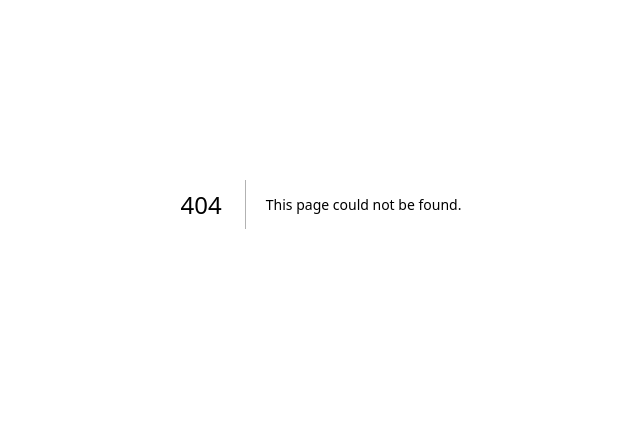
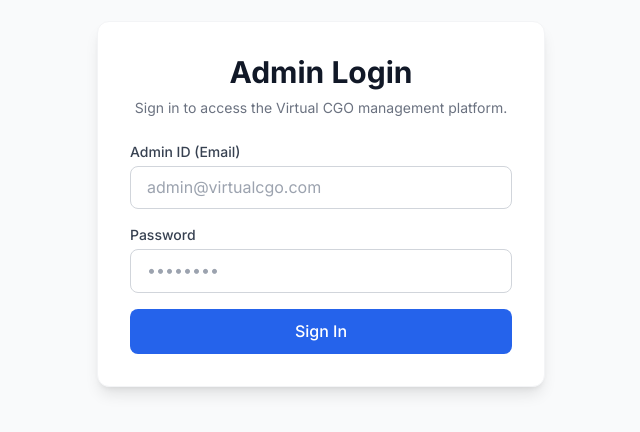
Before and after one commit to khrishChauhan/virtualcgo, a Next.js app: page /login in a window 1280 px wide. Before the commit this address had no page. Shown: the part 196-628 px from the top of the page, without its empty margins (319-959 px from the left). Built offline with nearby package versions, Linux system fonts and the light colour scheme.

Commit message:
feat: implement admin authentication system with login, logout, and protected dashboard pages

```diff
--- /dev/null
+++ b/src/app/admin/dashboard/page.tsx
@@ -0,0 +1,74 @@
+import { cookies } from "next/headers";
+import { redirect } from "next/navigation";
+import { prisma } from "@/lib/prisma";
+
+export default async function AdminDashboard() {
+  // 1. Simple session check - read the cookie
+  const cookieStore = cookies();
+  const sessionId = cookieStore.get("simple_admin_session")?.value;
+
+  // 2. If no session, redirect to login
+  if (!sessionId) {
+    redirect("/login");
+  }
+
+  // 3. Look up the admin user
+  const admin = await prisma.user.findUnique({
+    where: { id: sessionId },
+  });
+
+  // 4. Verify user exists and is an ADMIN
+  if (!admin || admin.role !== "ADMIN") {
+    redirect("/login");
+  }
+
+  // 5. Render the Dashboard
+  return (
+    <div className="min-h-screen bg-gray-50">
+      {/* Navbar */}
+      <nav className="bg-white shadow-sm border-b border-gray-200 px-6 py-4 flex justify-between items-center">
+        <h1 className="text-xl font-bold text-gray-800">Virtual CGO <span className="text-blue-600">Admin</span></h1>
+
+        <div className="flex items-center gap-4">
+          <span className="text-sm text-gray-600">
+            Welcome, <strong>{admin.name || admin.email}</strong>
+          </span>
+          <form action="/api/simple-logout" method="POST">
+            <button
+              type="submit"
+              className="text-sm bg-gray-100 hover:bg-gray-200 text-gray-700 px-4 py-2 rounded-md transition-colors"
+            >
+              Sign out
+            </button>
+          </form>
+        </div>
+      </nav>
+
+      {/* Main Content */}
+      <main className="max-w-7xl mx-auto px-6 py-8">
+        <div className="grid grid-cols-1 md:grid-cols-3 gap-6 mb-8">
+          {/* Stat Cards */}
+          <div className="bg-white p-6 rounded-xl shadow-sm border border-gray-100">
+            <h3 className="text-gray-500 text-sm font-medium mb-1">Total Projects</h3>
+            <p className="text-3xl font-bold text-gray-900">0</p>
+          </div>
+          <div className="bg-white p-6 rounded-xl shadow-sm border border-gray-100">
+            <h3 className="text-gray-500 text-sm font-medium mb-1">Active Staff</h3>
+            <p className="text-3xl font-bold text-gray-900">0</p>
+          </div>
+          <div className="bg-white p-6 rounded-xl shadow-sm border border-gray-100">
+            <h3 className="text-gray-500 text-sm font-medium mb-1">Pending Assignments</h3>
+            <p className="text-3xl font-bold text-blue-600">0</p>
+          </div>
+        </div>
+
+        <div className="bg-white rounded-xl shadow-sm border border-gray-100 p-8 text-center">
+          <h2 className="text-2xl font-bold text-gray-800 mb-2">Welcome to your Dashboard</h2>
+          <p className="text-gray-500 max-w-lg mx-auto">
+            This is a clean, secure admin dashboard. From here, you can manage staff, assign projects, and oversee operations.
+          </p>
+        </div>
+      </main>
+    </div>
+  );
+}
--- /dev/null
+++ b/src/app/api/simple-login/route.ts
@@ -0,0 +1,67 @@
+import { NextRequest, NextResponse } from "next/server";
+import { prisma } from "@/lib/prisma";
+
+export async function POST(request: NextRequest) {
+  try {
+    const body = await request.json();
+    const { email, password } = body;
+
+    // 1. Validate input
+    if (!email || !password) {
+      return NextResponse.json(
+        { success: false, message: "Email and password are required" },
+        { status: 400 }
+      );
+    }
+
+    // 2. Look up the user in the Prisma database
+    const user = await prisma.user.findUnique({
+      where: { email: email.toLowerCase().trim() },
+    });
+
+    // 3. Verify user exists and has ADMIN role
+    if (!user || user.role !== "ADMIN") {
+      return NextResponse.json(
+        { success: false, message: "Invalid credentials or not an admin" },
+        { status: 401 }
+      );
+    }
+
+    // 4. Simple password check (Note: For beginners, comparing plain text or simple bcrypt)
+    // Here we use bcrypt to compare the password with the stored hash
+    const bcrypt = require("bcryptjs");
+    const isPasswordValid = await bcrypt.compare(password, user.password);
+
+    if (!isPasswordValid) {
+      return NextResponse.json(
+        { success: false, message: "Invalid credentials" },
+        { status: 401 }
+      );
+    }
+
+    // 5. Create a simple, basic session cookie (No advanced JWT yet, just user ID)
+    const response = NextResponse.json(
+      { success: true, message: "Login successful" },
+      { status: 200 }
+    );
+
+    // Set a simple secure HTTP-only cookie indicating the user is logged in
+    response.cookies.set({
+      name: "simple_admin_session",
+      value: user.id,
+      httpOnly: true,
+      secure: process.env.NODE_ENV === "production",
+      sameSite: "lax",
+      maxAge: 60 * 60 * 24 * 7, // 1 week
+      path: "/",
+    });
+
+    return response;
+  } catch (error) {
+    console.error("Login Error:", error);
+    return NextResponse.json(
+      { success: false, message: "Server error occurred" },
+      { status: 500 }
+    );
+  }
+}
--- /dev/null
+++ b/src/app/api/simple-logout/route.ts
@@ -0,0 +1,10 @@
+import { NextResponse } from "next/server";
+
+export async function POST() {
+  const response = NextResponse.redirect(new URL("/login", process.env.NEXT_PUBLIC_APP_URL || "http://localhost:3000"));
+
+  // Clear the simple session cookie
+  response.cookies.delete("simple_admin_session");
+
+  return response;
+}
--- /dev/null
+++ b/src/app/login/page.tsx
@@ -0,0 +1,106 @@
+"use client";
+
+import { useState } from "react";
+import { useRouter } from "next/navigation";
+
+export default function LoginPage() {
+  const [email, setEmail] = useState("");
+  const [password, setPassword] = useState("");
+  const [error, setError] = useState("");
+  const [loading, setLoading] = useState(false);
+  const router = useRouter();
+
+  const handleLogin = async (e: React.FormEvent) => {
+    e.preventDefault();
+    setError("");
+    setLoading(true);
+
+    try {
+      const res = await fetch("/api/simple-login", {
+        method: "POST",
+        headers: {
+          "Content-Type": "application/json",
+        },
+        body: JSON.stringify({ email, password }),
+      });
+
+      const data = await res.json();
+
+      if (res.ok && data.success) {
+        // Redirect to admin dashboard on success
+        router.push("/admin/dashboard");
+      } else {
+        setError(data.message || "Login failed");
+      }
+    } catch (err) {
+      setError("An unexpected error occurred. Please try again.");
+    } finally {
+      setLoading(false);
+    }
+  };
+
+  return (
+    <div className="min-h-screen flex items-center justify-center bg-gray-50">
+      <div className="max-w-md w-full bg-white rounded-xl shadow-lg p-8 space-y-6 border border-gray-100">
+        <div className="text-center">
+          <h1 className="text-3xl font-bold text-gray-900">Admin Login</h1>
+          <p className="mt-2 text-sm text-gray-500">
+            Sign in to access the Virtual CGO management platform.
+          </p>
+        </div>
+
+        {error && (
+          <div className="bg-red-50 text-red-600 p-3 rounded-lg text-sm text-center border border-red-100">
+            {error}
+          </div>
+        )}
+
+        <form onSubmit={handleLogin} className="space-y-4">
+          <div>
+            <label
+              htmlFor="email"
+              className="block text-sm font-medium text-gray-700 mb-1"
+            >
+              Admin ID (Email)
+            </label>
+            <input
+              id="email"
+              type="email"
+              value={email}
+              onChange={(e) => setEmail(e.target.value)}
+              required
+              className="w-full px-4 py-2 border border-gray-300 rounded-lg focus:ring-2 focus:ring-blue-500 focus:border-blue-500 outline-none transition-all"
+              placeholder="admin@virtualcgo.com"
+            />
+          </div>
+
+          <div>
+            <label
+              htmlFor="password"
+              className="block text-sm font-medium text-gray-700 mb-1"
+            >
+              Password
+            </label>
+            <input
+              id="password"
+              type="password"
+              value={password}
+              onChange={(e) => setPassword(e.target.value)}
+              required
+              className="w-full px-4 py-2 border border-gray-300 rounded-lg focus:ring-2 focus:ring-blue-500 focus:border-blue-500 outline-none transition-all"
+              placeholder="••••••••"
+            />
+          </div>
+
+          <button
+            type="submit"
+            disabled={loading}
+            className="w-full bg-blue-600 hover:bg-blue-700 text-white font-medium py-2.5 rounded-lg transition-colors flex justify-center items-center"
+          >
+            {loading ? "Signing in..." : "Sign In"}
+          </button>
+        </form>
+      </div>
+    </div>
+  );
+}
```
Also changed, not shown: src/middleware.ts (deleted, +0 -70 lines), 1 other file (tests, documents, lock files or other folders).
